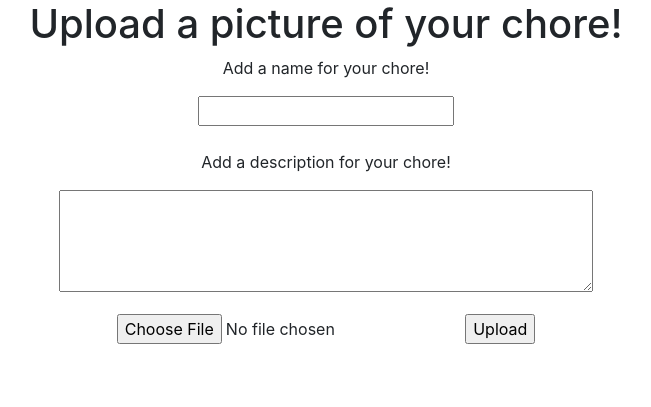
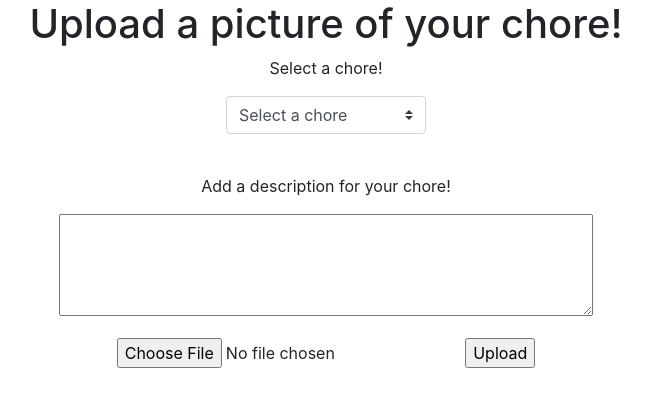
Before and after one commit to catonsun/cs329e-3, a Flask app: page /upload in a window 1280 px wide. Shown: the part 112-519 px from the top of the page, without its empty margins (314-965 px from the left). Run offline with Flask 2, Linux system fonts and the light colour scheme; some libraries are stand-ins or nearby versions.

Commit message:
made a selector for chores in the todo list to pop up in upload

```diff
--- a/TEMPLATES/upload.html
+++ b/TEMPLATES/upload.html
@@ -1,11 +1,25 @@
 {% extends 'layout.html' %}
 
 {% block body %}
+<style>
+    #selector {
+        width: 200px;
+    }
+</style>
+
 <center>
 <h1>Upload a picture of your chore!</h1>
 <form action="/upload" method="post" enctype="multipart/form-data">
-    <p>Add a name for your chore!</p>
-    <input type="text" name="chore" required> <br>
+    <p id="chore" hidden>{{chore}}</p>
+    <p>Select a chore!</p>
+    <div class="form-group" id="selector">
+        <select class="custom-select" id="area" name="name" required>
+          <option selected="" disabled="disabled">Select a chore</option>
+          <!--<option value="1">One</option>
+          <option value="2">Two</option>
+          <option value="3">Three</option>-->
+        </select>
+    </div>
     <br> <p>Add a description for your chore!</p>
     <textarea rows="4" cols="50" name="description"></textarea>
     <p></p>
@@ -15,4 +29,55 @@
 </form>
 
 </center>
+
+<script>
+    var x = document.getElementById("chore").innerHTML;
+    console.log(x);
+    var y = x.split('`');
+    var chores = [];
+    for(var i = 0; i < y.length; i++) {
+        if(y[i] != "[]" && y[i] != "") {
+            chores.push(y[i].substring(1, y[i].length - 1));
+        }
+    }
+    for(var i = 0; i < chores.length; i++) {
+        chores[i] = chores[i].split(", ");
+        for(var j = 0; j < chores[i].length; j++) {
+            chores[i][j] = chores[i][j].substring(1, chores[i][j].length - 1);
+        }
+    }
+
+    console.log(chores);
+
+    for(var i = 0; i < chores.length; i++) {
+        var option = document.createElement("OPTION");
+        var textnode = document.createTextNode(chores[i][0]);
+        option.setAttribute("value", chores[i][0]);
+        option.appendChild(textnode);
+        document.getElementById("area").appendChild(option);
+
+        /*var tr = document.createElement("TR");
+        var td1 = document.createElement("TH");
+        td1.setAttribute("scope", "row");
+        var td2 = document.createElement("TD");
+        var td3 = document.createElement("TD");
+        var c = document.createTextNode(chores[i][0]);
+        var d = document.createTextNode(chores[i][1]);
+        var p = document.createElement("IMG");
+        p.setAttribute("src", "static/" + chores[i][2]);
+        p.setAttribute("width", "500");
+        p.setAttribute("height", "300");
+
+        td1.appendChild(c);
+        td2.appendChild(d);
+        td3.appendChild(p);
+
+        tr.appendChild(td1);
+        tr.appendChild(td2);
+        tr.appendChild(td3);
+
+        document.getElementById("area").appendChild(tr);*/
+    }
+
+</script>
 {% endblock %}
--- a/app.py
+++ b/app.py
@@ -54,16 +54,18 @@ def upload():
         file = request.files['file']
         filename = file.filename
         file.save(os.path.join('static', filename))
-        print(request.form["chore"])
+        print(request.form.get('name'))
         print(request.form["description"])
-        chore = request.form["chore"]
+        chore = request.form.get('name')
         description = request.form["description"]
         save(chore, description, filename, 'DATABASE.csv')
         return redirect(url_for('index'))
     if not user:
-        return render_template("upload.html")
+        output = makeChoreList()
+        return render_template("upload.html", chore=output)
     else:
-        return render_template("upload-user.html")
+        output = makeChoreList()
+        return render_template("upload-user.html", chore=output)
 
 
 def save(chore, description, picture, csvFile):
@@ -178,5 +180,6 @@ def makeChoreList():
 def noAccess():
     return render_template("noAccess.html")
 
+
 if __name__ == '__main__':
     app.run()
```
